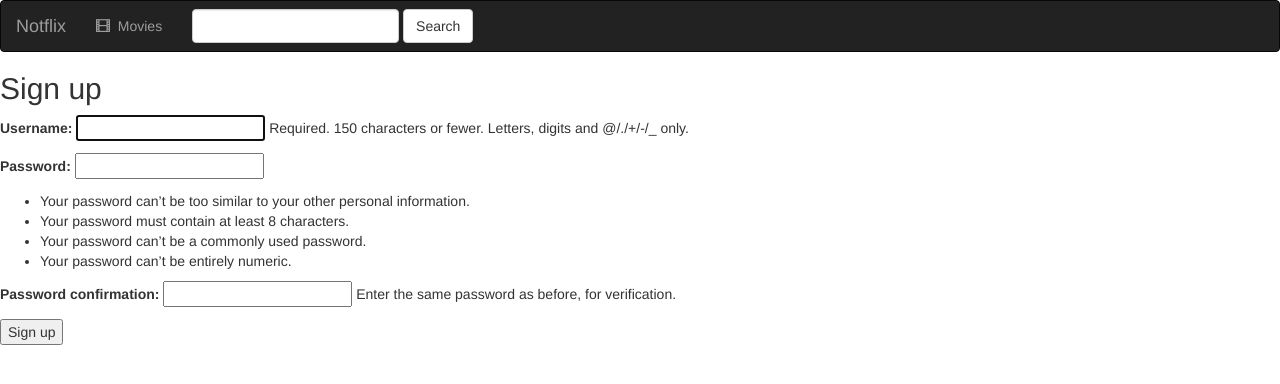
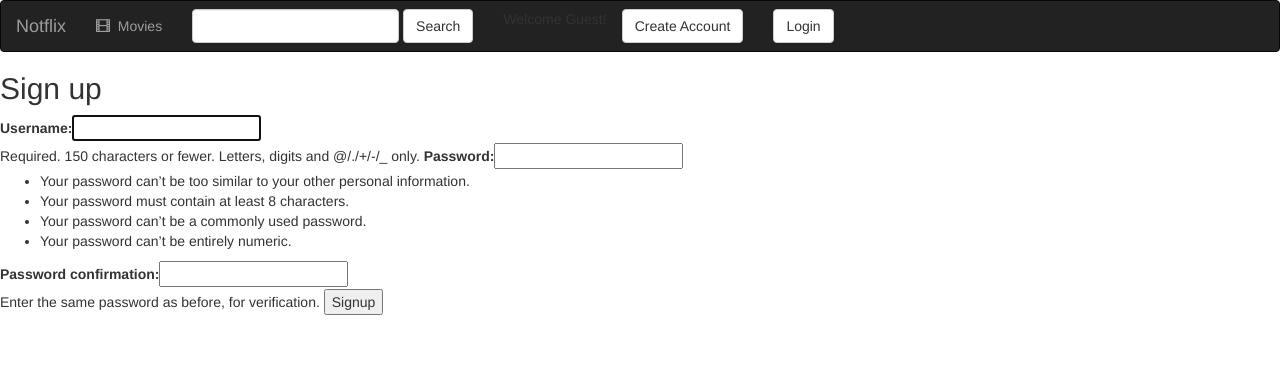
Before and after one commit to pbexe/notflix, a Django app: page /users/signup/ in a window 1280 px wide. Shown: the top 384 px of the page. Run offline with Django 3.2, Linux system fonts and the light colour scheme; some libraries are stand-ins or nearby versions.

Commit message:
Users working but still needs work

```diff
--- a/movies/templates/movies/base.html
+++ b/movies/templates/movies/base.html
@@ -46,6 +46,34 @@
         <button type="submit" class="btn btn-default">Search</button>
     </form>
 
+        {% if user.is_authenticated %}
+            <ul class="nav navbar-nav">
+            <li class="navbar-form navbar-right">Welcome {{ user.username }}!</li>
+            </ul>
+          <ul>
+              <li>
+                  <form class="navbar-form navbar-left" action="{% url 'users:logout' %}" method="post">
+                  {% csrf_token %}
+                  <button type="submit" class="btn btn-default">Logout</button>
+                  </form>
+              </li>
+          </ul>
+    {% else %}
+            <ul class="nav navbar-nav">
+                <li class="navbar-form navbar-right">Welcome Guest!</li>
+            </ul>
+            <form class="navbar-form navbar-left" action="{% url 'users:signup' %}" method="post">
+                  {% csrf_token %}
+                  <button type="submit" class="btn btn-default">Create Account</button>
+            </form>
+            <form class="navbar-form navbar-left" action="{% url 'users:login' %}" method="post">
+                  {% csrf_token %}
+                  <button type="submit" class="btn btn-default">Login</button>
+            </form>
+
+
+    {% endif %}
+
 
     </div>
 </div>
--- a/movies/views.py
+++ b/movies/views.py
@@ -5,6 +5,7 @@ from .models import Movie
 from django.db.models import Q
 from django.http import JsonResponse
 from django.http import HttpResponseRedirect
+from django.contrib.auth.decorators import login_required
 
 
 
@@ -38,6 +39,7 @@ def create_movie(request):
     }
     return render(request, 'movies/create_movie.html', context)
 
+@login_required(login_url="/users/login")
 def detail(request, movie_id):
     movie = get_object_or_404(Movie, pk=movie_id)
     is_liked = False
--- a/notflix/urls.py
+++ b/notflix/urls.py
@@ -8,7 +8,7 @@ from django.conf import settings
 urlpatterns = [
     url(r'^admin/', admin.site.urls),
     url(r'^', include('movies.urls', namespace='movies')),
-    url(r'^users/', include('users.urls', namespace='users')),
+    url(r'^users/', include('users.urls')),
 ]
 
 if settings.DEBUG:
--- a/users/templates/users/signup.html
+++ b/users/templates/users/signup.html
@@ -2,9 +2,9 @@
 
 {% block body %}
   <h2>Sign up</h2>
-  <form method="post">
+  <form class="site-form" action="/users/signup/" method="post">
     {% csrf_token %}
-    {{ form.as_p }}
-    <button type="submit">Sign up</button>
+    {{ form }}
+    <input type="submit" value="Signup"></input>
   </form>
 {% endblock %}
--- a/users/urls.py
+++ b/users/urls.py
@@ -5,5 +5,8 @@ app_name = 'users'
 
 
 urlpatterns = [
-    url(r'^signup/$', views.signup, name='signup'),
+    url(r'^signup/$', views.signup_view, name='signup'),
+    url(r'^login/$', views.login_view, name='login'),
+    url(r'^logout/$', views.logout_view, name='logout'),
+
 ]
--- a/users/views.py
+++ b/users/views.py
@@ -1,30 +1,41 @@
-from django.contrib.auth import login, authenticate
-from django.contrib.auth.forms import UserCreationForm
+from django.contrib.auth import login,logout, authenticate
+from django.contrib.auth.forms import UserCreationForm, AuthenticationForm
 from django.shortcuts import render, redirect
 from django.urls import reverse
 
 
-def signup(request):
-    """View that processes the user sign up process
-
-    Based on https://simpleisbetterthancomplex.com/tutorial/2017/02/18/how-to-create-user-sign-up-view.html
-
-    Arguments:
-        request {obj} -- The request the user has made
-
-    Returns:
-        redirect/render -- Redirects user on signup, otherwise renders the view
-    """
-
+def signup_view(request):
     if request.method == 'POST':
         form = UserCreationForm(request.POST)
         if form.is_valid():
             form.save()
-            username = form.cleaned_data.get('username')
-            raw_password = form.cleaned_data.get('password1')
-            user = authenticate(username=username, password=raw_password)
+            #log the user in
+            user = form.save()
             login(request, user)
-            return redirect(reverse('movies:index'))
+            return redirect('movies:index')
     else:
         form = UserCreationForm()
+
     return render(request, 'users/signup.html', {'form': form})
+
+def login_view(request):
+    if request.method == 'POST':
+        form = AuthenticationForm(data=request.POST)
+        if form.is_valid():
+            #login the user
+            user = form.get_user()
+            login(request, user)
+            if 'next' in request.POST:
+                return redirect(request.POST.get('next'))
+
+
+            return redirect('movies:index')
+
+    else:
+        form = AuthenticationForm()
+    return render(request, 'users/login.html', {'form': form})
+
+def logout_view(request):
+    if request.method == 'POST':
+        logout(request)
+        return render(request, 'users/logout.html')
```
Also changed, not shown: users/templates/users/login.html (added, +13 -0 lines), users/templates/users/logout.html (added, +8 -0 lines).
